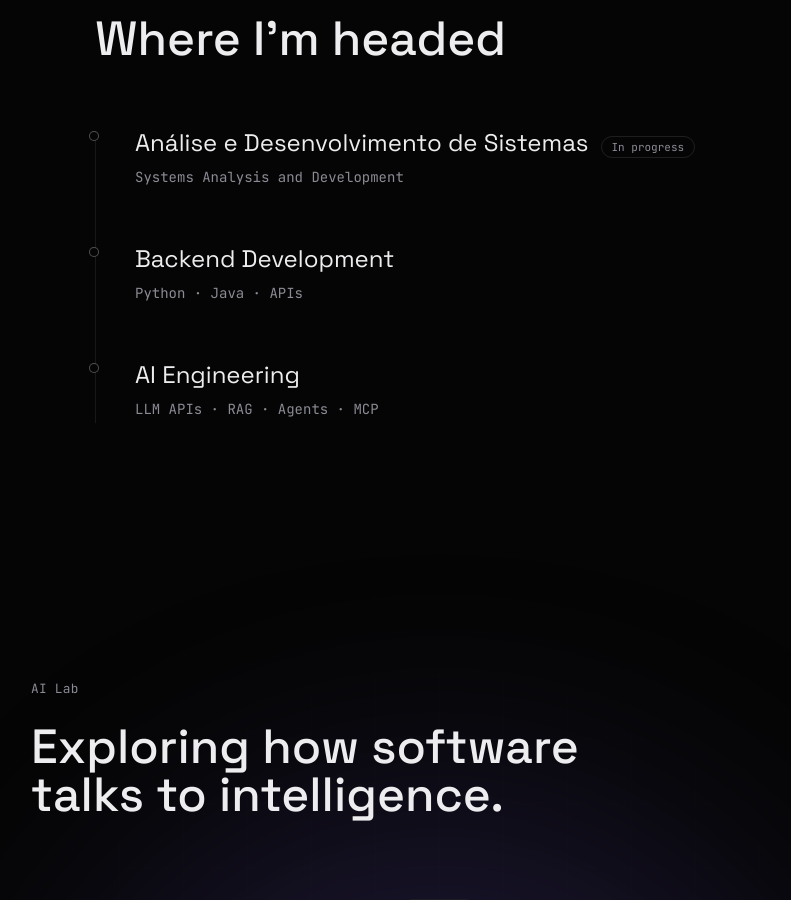
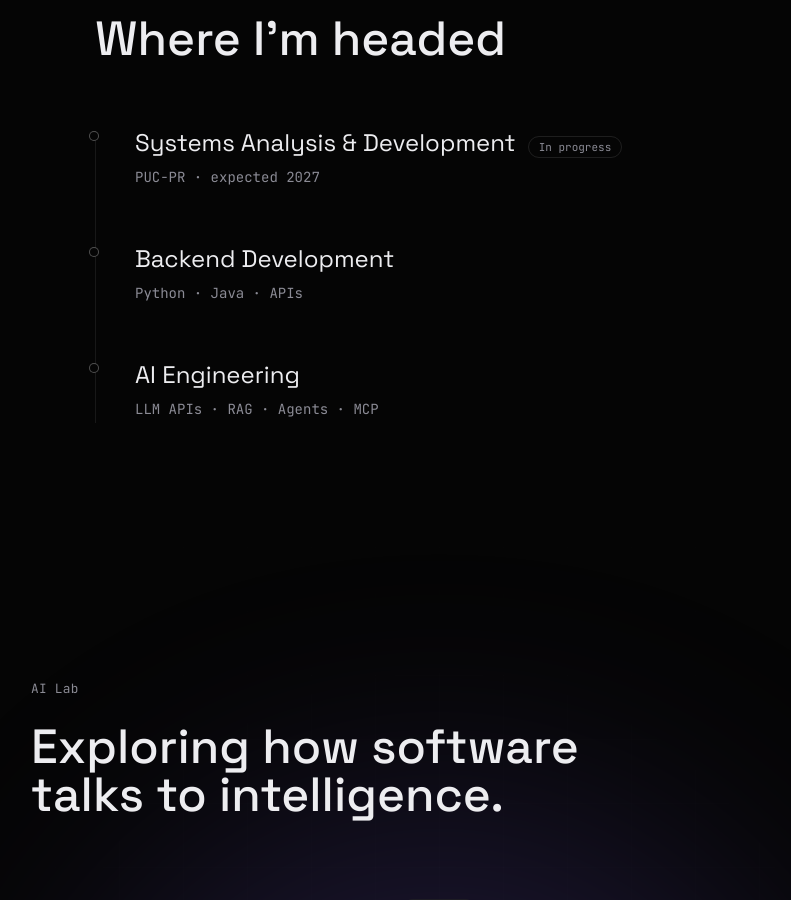
Before and after one commit to marquessdann/daniel-portfolio, a Next.js app: page / in a window 1280 px wide. Shown: the part 5960-6860 px from the top of the page, without its empty margins (201-992 px from the left). Built offline with nearby package versions, Linux system fonts and the light colour scheme.

Commit message:
feat: adiciona PUC-PR e previsão de formatura

```diff
--- a/data/experience.ts
+++ b/data/experience.ts
@@ -6,8 +6,8 @@ export type JourneyStep = {
 
 export const journey: JourneyStep[] = [
   {
-    title: "Análise e Desenvolvimento de Sistemas",
-    detail: "Systems Analysis and Development",
+    title: "Systems Analysis & Development",
+    detail: "PUC-PR · expected 2027",
     status: "In progress",
   },
   {
```
